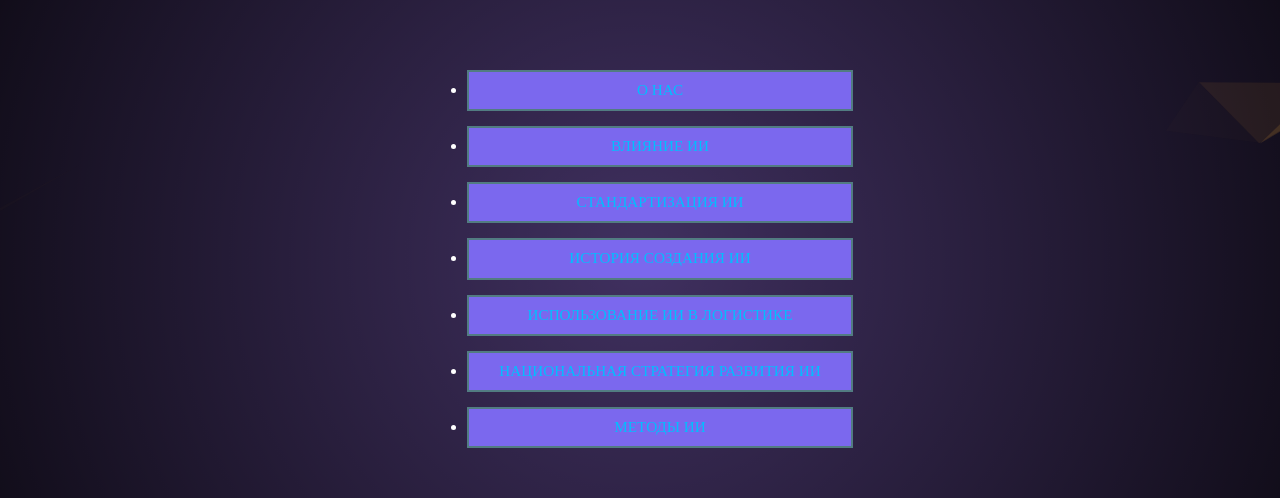
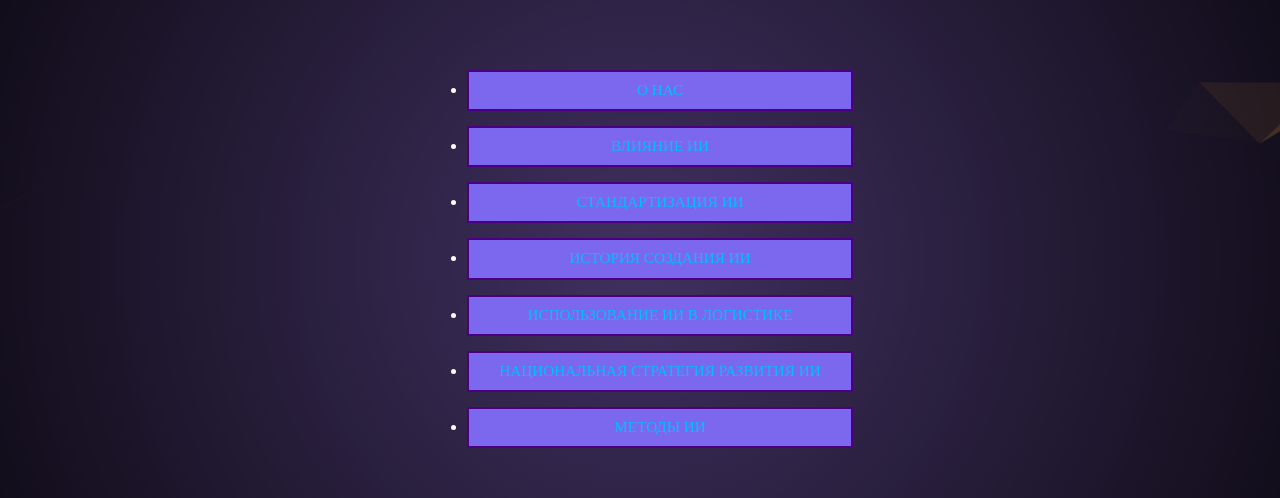
Before and after one commit to EduardShtol/EduardShtol.github.io, a plain HTML site: page index.html in a window 1280 px wide. Shown: the part 141-639 px from the top of the page. Drawn offline with Linux system fonts and the light colour scheme.

Commit message:
Update 1.css

```diff
--- a/1.css
+++ b/1.css
@@ -90,15 +90,15 @@ p {
   text-decoration: none;
   text-align: center;
   text-transform: uppercase;
-  border-color: #527c82;
+  border-color: #4B0082;
   color: #fff;
-  box-shadow: 0 0 40px 40px #7B68EE inset, 0 0 0 0 #527c82;
+  box-shadow: 0 0 40px 40px #7B68EE inset, 0 0 0 0 #4B0082;
   -webkit-transition: all 150ms ease-in-out;
   transition: all 150ms ease-in-out;
 }
 .neon-btn:hover {
-	color: #527c82;
-  box-shadow: 0 0 10px 0 #527c82 inset, 0 0 10px 4px #527c82;
+	color: #4B0082;
+  box-shadow: 0 0 10px 0 #8A2BE2 inset, 0 0 10px 4px #4B0082;
 }
 .neon-btn:hover, .neon-btn:focus {
   outline: 0;
```
